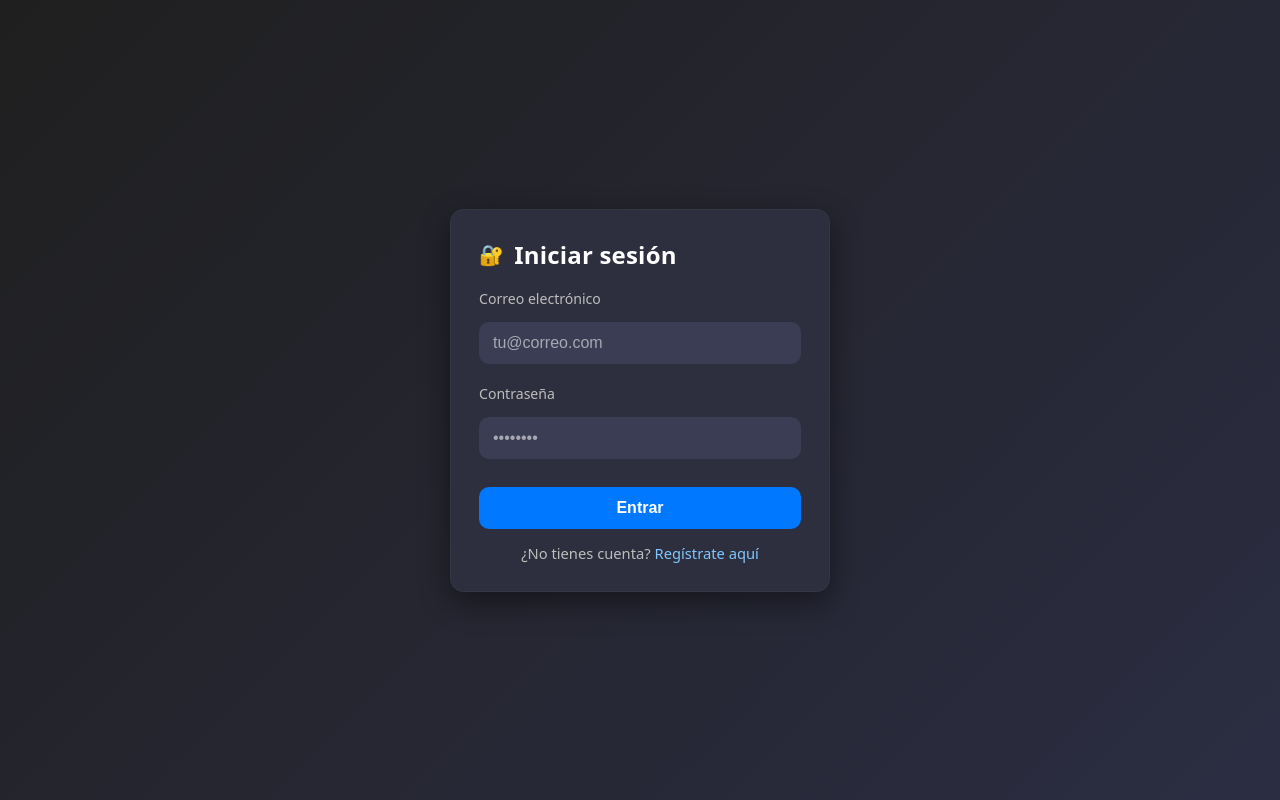
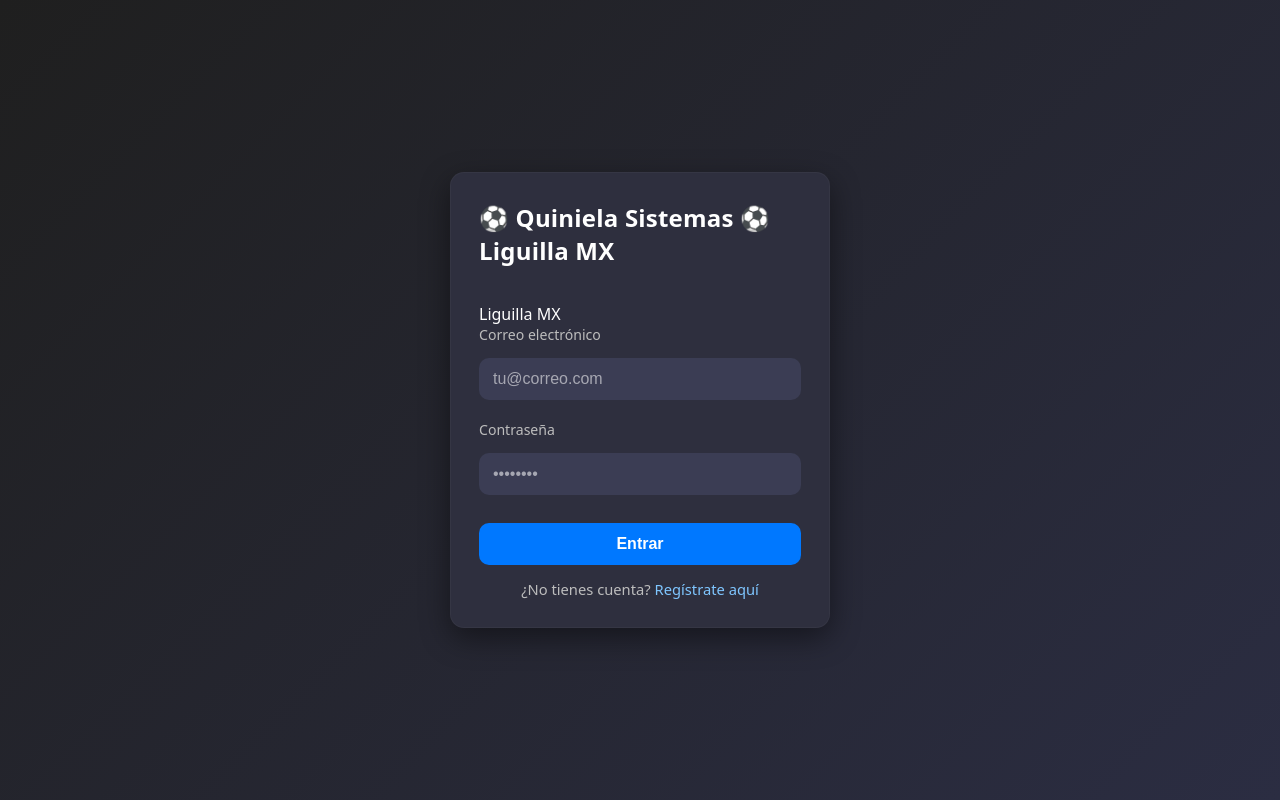
Before and after one commit to alfonseca28/javascript-course, a PHP site: page /login.php in a window 1280 px wide. Run offline with PHP 8.4, Linux system fonts and the light colour scheme.

Commit message:
Actualiza el título de las páginas de inicio de sesión y encabezado para reflejar correctamente "Quiniela Sistemas - Liguilla MX".

```diff
--- a/includes/header.php
+++ b/includes/header.php
@@ -5,7 +5,7 @@
 // IMPORTANTE: ajustar la ruta de include desde la ubicación del archivo que lo usa.
 // En tus views actuales (en /views) usar: include('../includes/header.php');
 
-if (!isset($pageTitle)) $pageTitle = "Quiniela MX";
+if (!isset($pageTitle)) $pageTitle = "Quiniela Sistemas - Liguilla MX";
 ?>
 <!DOCTYPE html>
 <html lang="es">
--- a/views/login.php
+++ b/views/login.php
@@ -6,14 +6,15 @@ if (isset($_SESSION['usuario_id'])) {
   exit;
 }
 
-$pageTitle = "Iniciar sesión - Quiniela MX";
+$pageTitle = "Quiniela Sistemas - Liguilla MX";
 // indicamos estilos extra (rutas absolutas desde web root)
 $styles = ['/public/css/auth.css'];
 include('../includes/header.php');
 ?>
 <div class="auth-wrap">
   <div class="auth-card" role="main" aria-labelledby="login-title">
-    <h2 id="login-title"><span class="icon">🔐</span> Iniciar sesión</h2>
+    <h2 id="login-title">⚽ Quiniela Sistemas ⚽ Liguilla MX</h2>
+    <h2 id="login-title"></h2>Liguilla MX</h2>
 
     <?php if (!empty($_SESSION['error'])): ?>
       <div style="margin-bottom:12px;color:#ffb4b4;background:#4d2b2b;padding:8px;border-radius:8px;">
```
